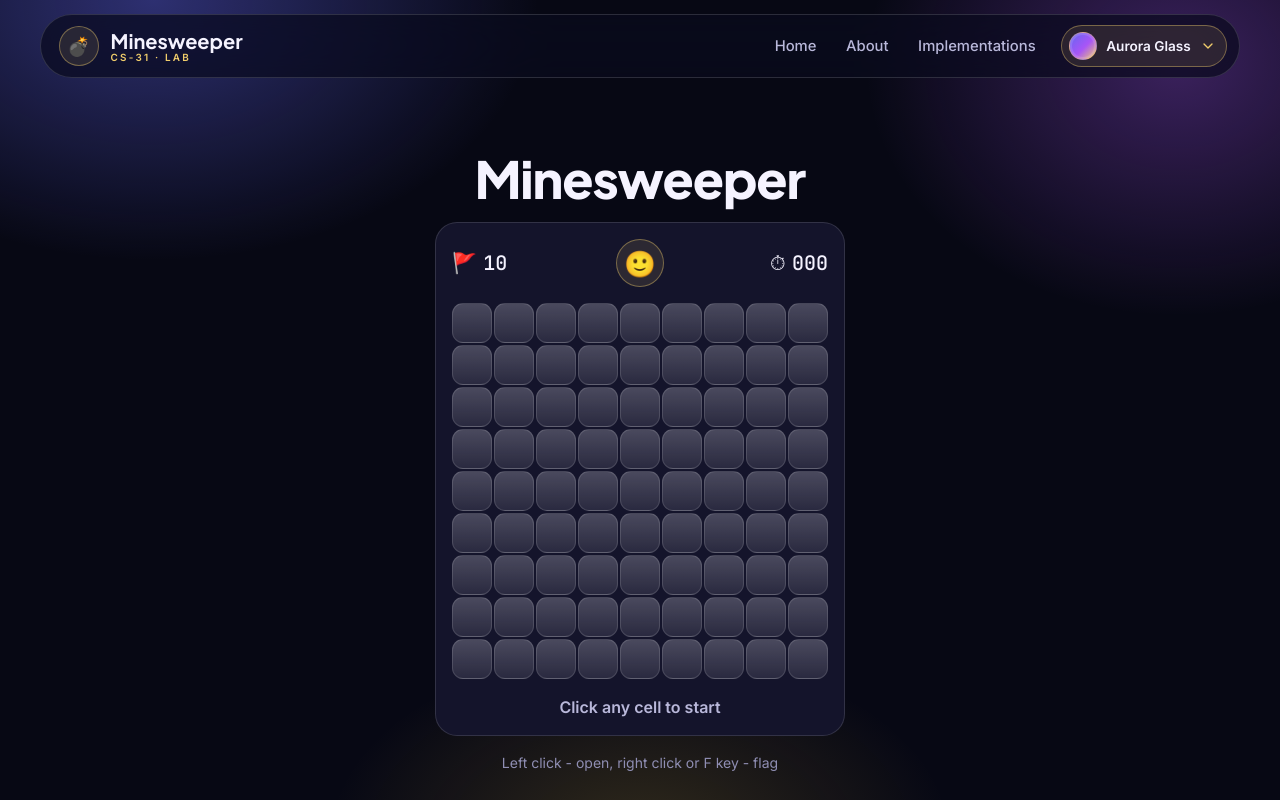
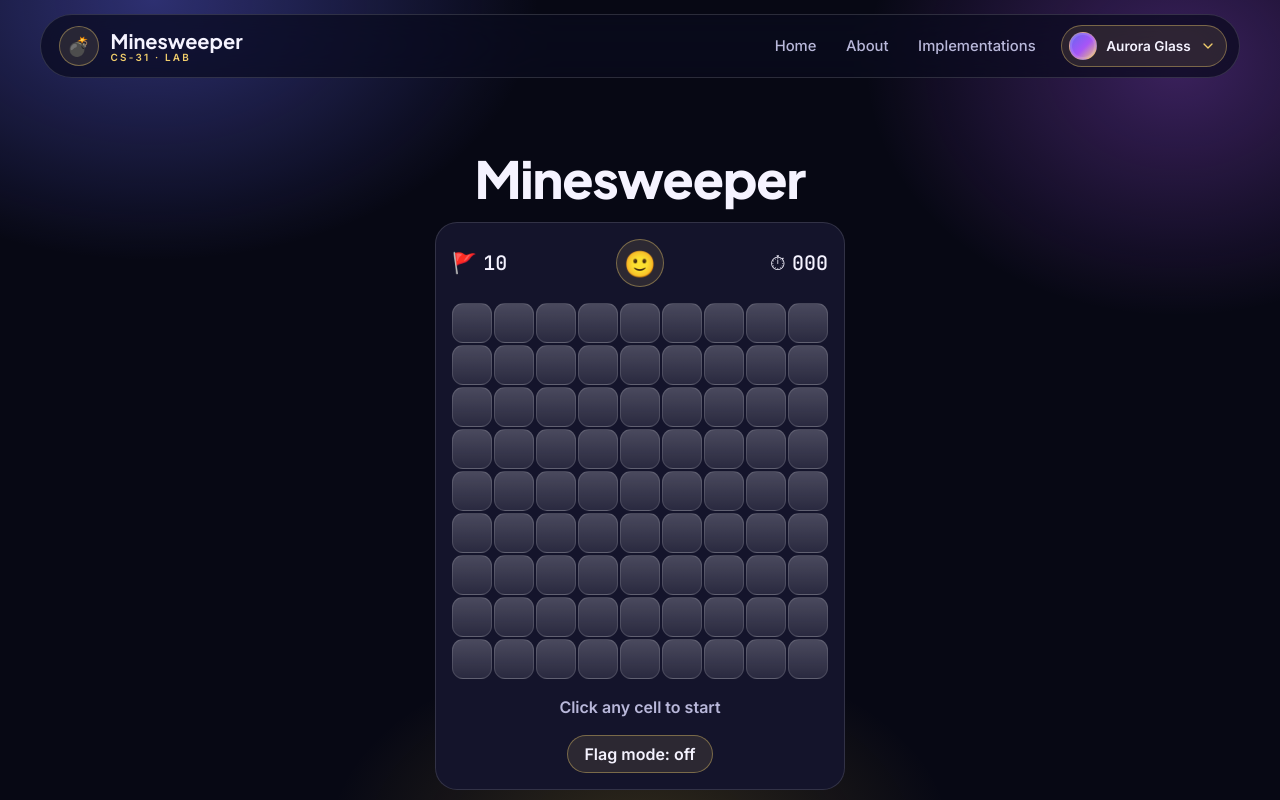
Before and after one commit to cs3-web-course-2026/cs31-minesweeper-react-2026, a React (Vite) app: page /umrykhina-kseniia in a window 1280 px wide. Shown: the top 800 px of the page. Built offline with nearby package versions, Linux system fonts and the light colour scheme.

Commit message:
feat: add flag mode toggle for touch devices

```diff
--- /dev/null
+++ b/src/pages/UmrykhinaKseniia/components/FlagModeToggle.jsx
@@ -0,0 +1,16 @@
+import styles from './FlagModeToggle.module.css';
+
+function FlagModeToggle({ isFlagMode, onToggle }) {
+  return (
+    <button
+      type="button"
+      className={styles.toggle}
+      aria-pressed={isFlagMode}
+      onClick={onToggle}
+    >
+      {isFlagMode ? 'Flag mode: on' : 'Flag mode: off'}
+    </button>
+  );
+}
+
+export default FlagModeToggle;
--- /dev/null
+++ b/src/pages/UmrykhinaKseniia/components/FlagModeToggle.module.css
@@ -0,0 +1,14 @@
+.toggle {
+  padding: 0.5rem 1rem;
+  color: var(--color-text);
+  font-weight: 600;
+  background: var(--color-accent-dim);
+  border: 1px solid var(--color-accent-border);
+  border-radius: var(--radius-btn, 999px);
+  cursor: pointer;
+}
+
+.toggle[aria-pressed='true'] {
+  color: var(--color-on-accent);
+  background: var(--color-accent);
+}
--- a/src/pages/UmrykhinaKseniia/index.jsx
+++ b/src/pages/UmrykhinaKseniia/index.jsx
@@ -1,4 +1,7 @@
+import { useCallback, useState } from 'react';
+
 import Board from './components/Board';
+import FlagModeToggle from './components/FlagModeToggle';
 import GameStatus from './components/GameStatus';
 import MineCounter from './components/MineCounter';
 import RestartButton from './components/RestartButton';
@@ -17,6 +20,12 @@ function UmrykhinaKseniia() {
     toggleFlag,
     restart,
   } = useGameState();
+  const [isFlagMode, setIsFlagMode] = useState(false);
+
+  const handleFlagModeToggle = useCallback(
+    () => setIsFlagMode((previousMode) => !previousMode),
+    [],
+  );
 
   return (
     <main className={styles.game}>
@@ -29,12 +38,24 @@ function UmrykhinaKseniia() {
           <Timer elapsedSeconds={elapsedSeconds} />
         </header>
 
-        <Board board={board} onReveal={revealCell} onFlag={toggleFlag} />
+        <Board
+          board={board}
+          onReveal={isFlagMode ? toggleFlag : revealCell}
+          onFlag={toggleFlag}
+        />
 
         <GameStatus gameStatus={gameStatus} />
+
+        <FlagModeToggle
+          isFlagMode={isFlagMode}
+          onToggle={handleFlagModeToggle}
+        />
       </section>
 
-      <p className={styles.hint}>Left click - open, right click or F key - flag</p>
+      <p className={styles.hint}>
+        Left click - open, right click or F key - flag. On touch screens, turn
+        on flag mode to flag by tapping.
+      </p>
     </main>
   );
 }
```
